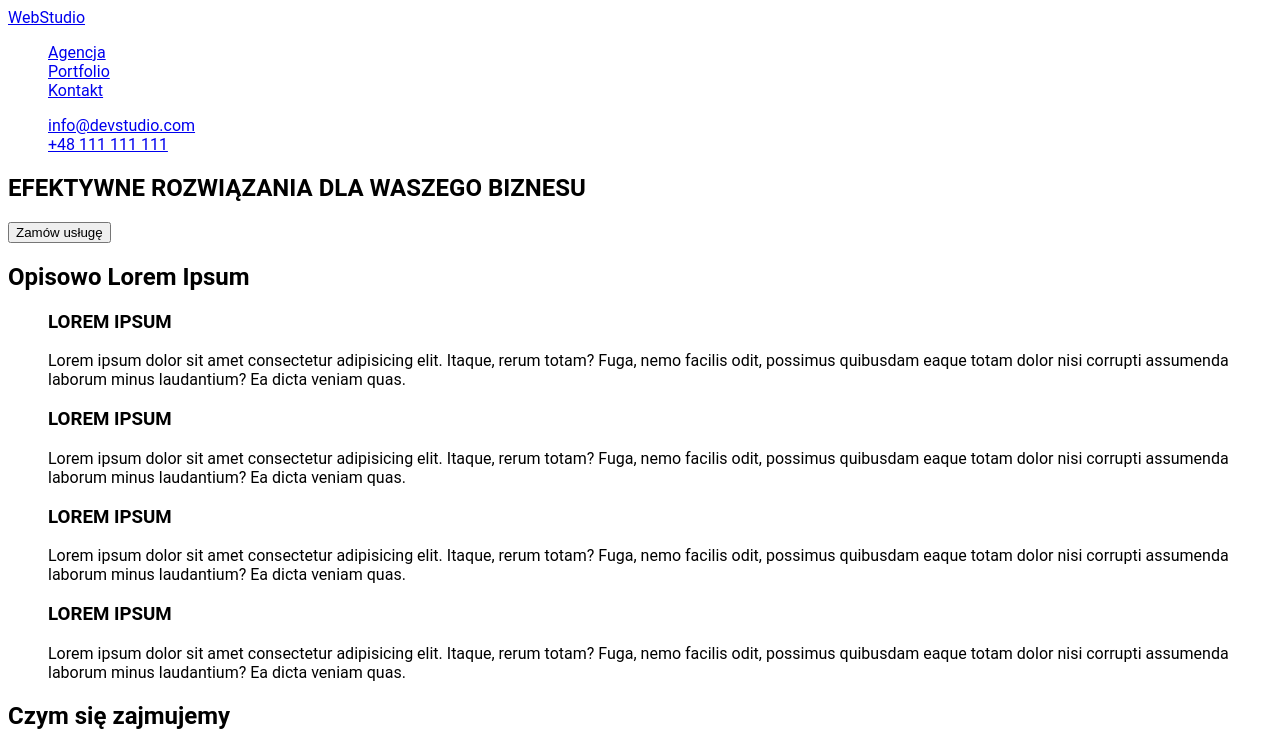
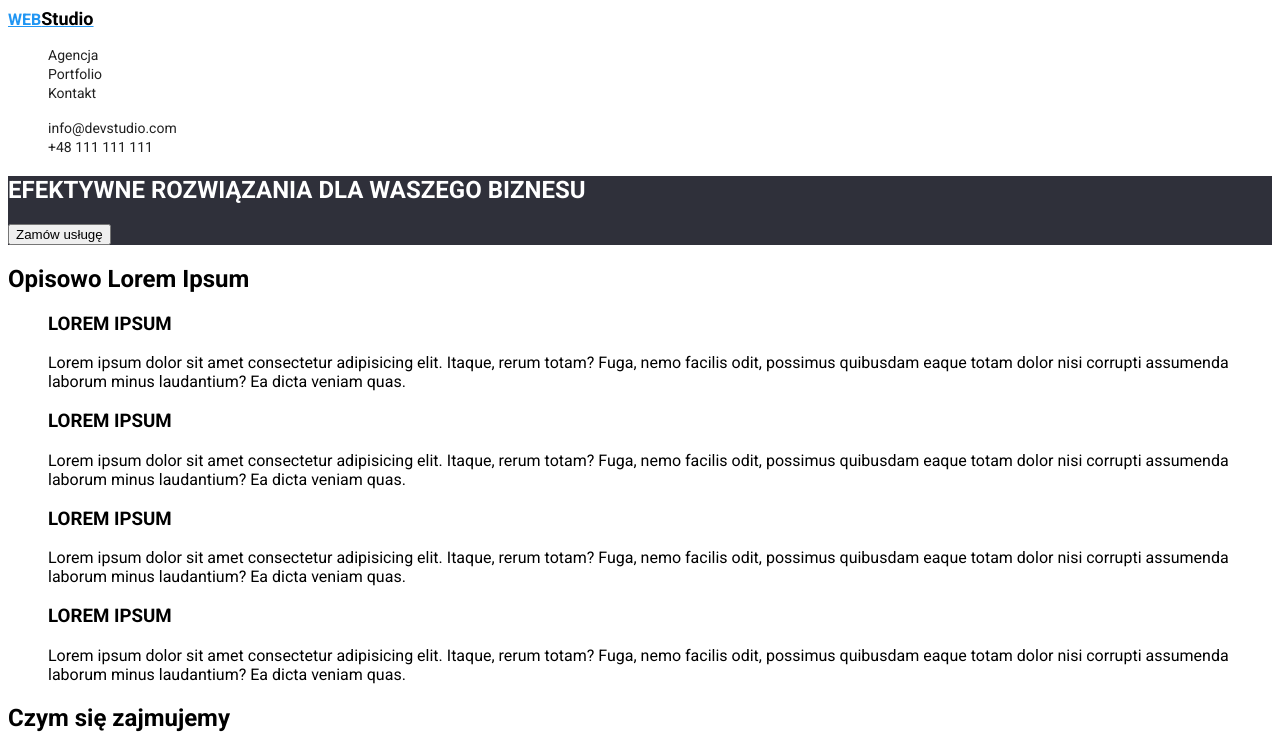
Before and after one commit to MichalSikoraW/goit-markup-hw-02, a plain HTML site: page index.html in a window 1280 px wide. Shown: the top 746 px of the page. Drawn offline with Linux system fonts and the light colour scheme.

Commit message:
header
header dostosowany do oryginału

```diff
--- a/css/style.css
+++ b/css/style.css
@@ -1,13 +1,55 @@
 body {
-    font-family: "Roboto", sans-serif;
+font-family: 'Roboto', sans-serif;
+font-family: 'Roboto', sans-serif;
 }
-.button {
-    text-align: center
-    border: 0
+
+.logo {
+color: #2196F3;
+font-weight: bold;
+width: 145px;
+height: 31px;
+background-color: #FFFFFF;
 }
-.web {
+
+.logo1 {
+    color: #000000;
     font-size: large;
 }
+
+.logo2 {
+color: #212121;
+font-size: 14px;
+line-height: 16px;
+font-style: Medium;
+letter-spacing: 2;
+text-decoration: none;
+list-style-type: none;
+}
+.logo:hover,
+.logo1:hover,
+.logo2:hover {
+    color: #2196F3;
+}
+
 ul {
     list-style-type: none;
 }
+.msection {
+    background-color: #2F303A;
+    color: #FFFFFF;
+    font-family: inherit;
+    Font family: Roboto
+    font-size: 44px;
+    line height: 60px;
+    textde
+}
+.msection1 {
+
+}
+
+.logo3 {
+background-color: 2F303A;
+}
+.logo4 {
+
+}
--- a/index.html
+++ b/index.html
@@ -5,31 +5,35 @@
     <meta http-equiv="X-UA-Compatible" content="IE=edge">
     <meta name="viewport" content="width=device-width, initial-scale=1.0">
     <title>Main page</title>
+    <link rel="preconnect" href="https://fonts.googleapis.com">
+    <link rel="preconnect" href="https://fonts.gstatic.com" crossorigin>
+    <link href="https://fonts.googleapis.com/css2?family=Raleway:wght@700&family=Roboto:wght@400;500;700;900&display=swap" rel="stylesheet">
     <link rel="stylesheet" href="./css/style.css">
 </head>
 
 <body>
     <header>
-    <a href="/">WebStudio</a>
     <nav>
+      <a href="/" class="logo">WEB<span class="logo1">Studio</span></a>
+
       <!-- Nawigacja do innych stron -->
       <ul>
-        <li><a href="Agencja">Agencja</a></li>
-        <li><a href="Portfolio">Portfolio</a></li>
-        <li><a href="Kontakt">Kontakt</a></li>
+        <li><a href="Agencja" class="logo2">Agencja</a></li>
+        <li><a href="Portfolio" class="logo2">Portfolio</a></li>
+        <li><a href="Kontakt" class="logo2">Kontakt</a></li>
       </ul>
     </nav>
 
 <ul>
-    <li><a href="mail:info@devstudio.com ">info@devstudio.com</a></li>
-    <li><a href="telto:+48111111111">+48 111 111 111</a></li>
+    <li><a href="mail:info@devstudio.com " class="logo2">info@devstudio.com</a></li>
+    <li><a href="telto:+48111111111" class="logo2">+48 111 111 111</a></li>
 </ul>
   </header>
 
     <main>
-    <section>
-<h1>EFEKTYWNE ROZWIĄZANIA DLA WASZEGO BIZNESU</h1>
-<button type="button">Zamów usługę</button>
+    <section class="msection">
+<h1 class="title">EFEKTYWNE ROZWIĄZANIA DLA WASZEGO BIZNESU</h1>
+<button type="button" class="msection1">Zamów usługę</button>
 <!-- <a href="#">Zamów usługę</a> -->
     </section>
 <section>
@@ -128,13 +132,13 @@ height="260"
 </section>
     </main>
 
-  <footer>
-<a href="/"><span>Web</span>Studio</a>
+  <footer class="logo3">
+<a href="/" class="logo4"><span class="logo5">Web</span>Studio</a>
 <address>
 <p>m. Warszawa, Aleje Jerozolimskie 21</p>
 <ul>
-<li><a href="mailto:info@example.com">info@example.com</a></li>
-<li><a href="tele:+48111111111">+48 111 111 111</a></li>
+<li><a href="mailto:info@example.com" class="logo6">info@example.com</a></li>
+<li><a href="tele:+48111111111" class="logo6">+48 111 111 111</a></li>
 </ul>
 </address>
   </footer>
```
Also changed, not shown: portfolio.html (+11 -7 lines).
